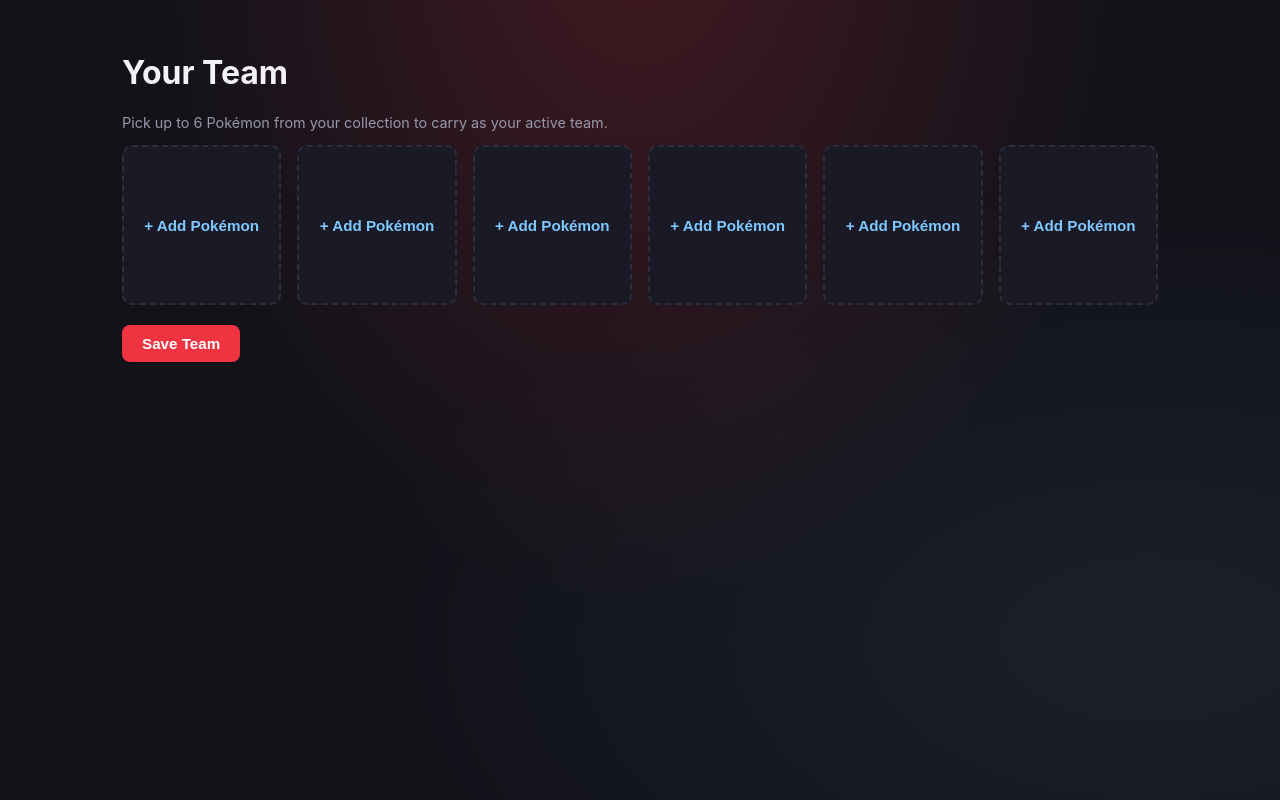
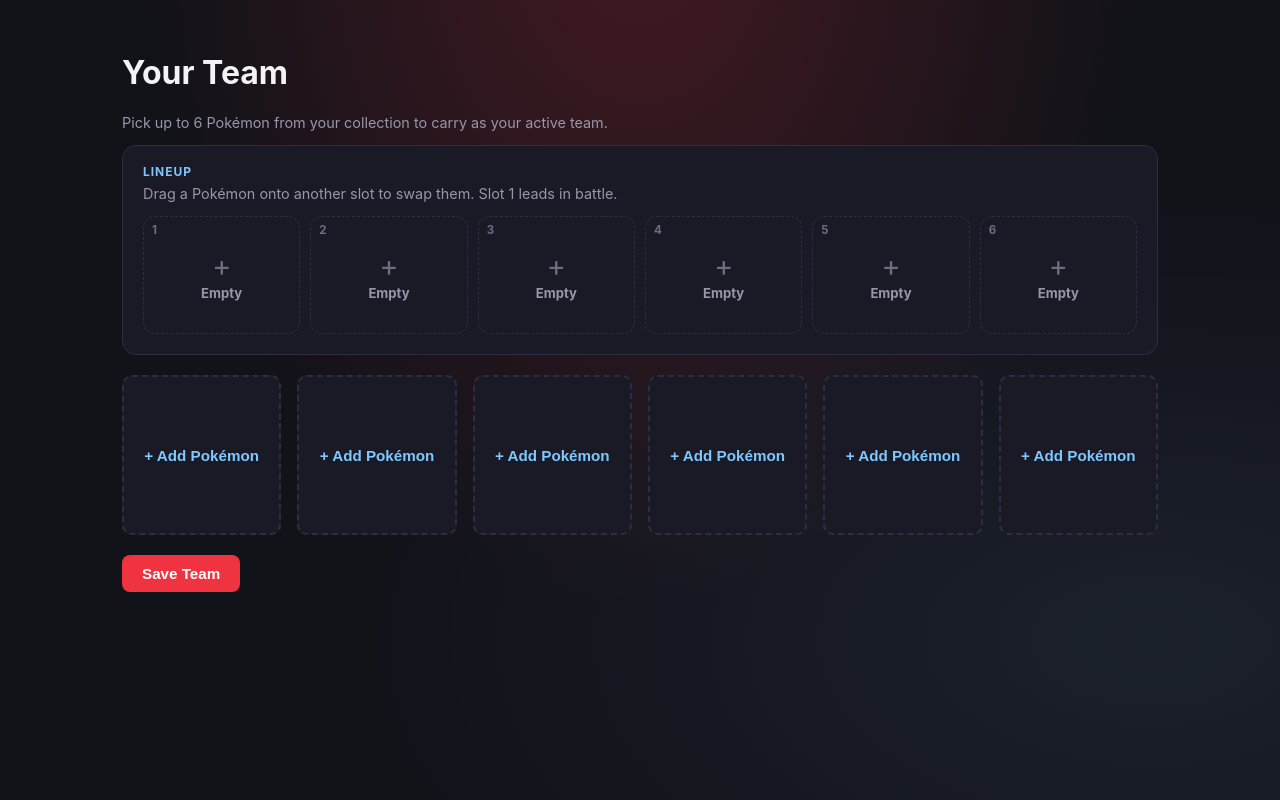
Before and after one commit to RiversC1/shawtybot, a FastAPI app: template web/templates/team.html in a window 1280 px wide. Run offline with FastAPI, Linux system fonts and the light colour scheme; the template is opened without the code that fills it, so the values that code supplies are empty.

Commit message:
Team page: drag-and-drop lineup to reorder slots
A compact Lineup strip at the top of the Team page shows all 6 slots.
Drag a Pokémon onto another slot to swap them (or onto an empty slot to
move it); the detailed cards below follow the new order. Built on pointer
events so it works with touch as well as a mouse. Reordering, adding or
removing flags unsaved changes on the Save Team button.

Co-Authored-By: Claude Opus 5.5 <noreply@anthropic.com>

```diff
--- a/web/static/style.css
+++ b/web/static/style.css
@@ -3243,3 +3243,129 @@ code {
         justify-content: space-between;
     }
 }
+
+/* ---------- Team lineup (drag to reorder) ---------- */
+
+.team-lineup-card {
+    padding: 18px 20px 20px;
+}
+
+.team-lineup-hint {
+    margin: 4px 0 14px;
+}
+
+.team-lineup {
+    display: grid;
+    grid-template-columns: repeat(6, minmax(0, 1fr));
+    gap: 10px;
+}
+
+.lineup-slot {
+    position: relative;
+    display: flex;
+    flex-direction: column;
+    align-items: center;
+    justify-content: center;
+    gap: 4px;
+    min-height: 118px;
+    padding: 12px 6px 10px;
+    border-radius: 12px;
+    background: var(--surface-alt);
+    border: 1px solid var(--border);
+    user-select: none;
+    -webkit-user-select: none;
+    transition: border-color 0.12s ease, transform 0.12s ease, background 0.12s ease;
+}
+
+.lineup-slot.is-filled {
+    cursor: grab;
+    touch-action: none;
+}
+
+.lineup-slot.is-filled:hover {
+    border-color: var(--text-dim);
+}
+
+.lineup-slot.is-empty {
+    cursor: pointer;
+    border-style: dashed;
+    background: transparent;
+}
+
+.lineup-slot.is-empty:hover {
+    border-color: var(--red);
+}
+
+.lineup-slot img {
+    width: 64px;
+    height: 64px;
+    object-fit: contain;
+    pointer-events: none;
+}
+
+.lineup-slot-num {
+    position: absolute;
+    top: 6px;
+    left: 8px;
+    font-size: 0.72em;
+    font-weight: bold;
+    color: var(--text-dim);
+}
+
+.lineup-slot:first-child.is-filled .lineup-slot-num {
+    color: var(--yellow);
+}
+
+.lineup-slot-name {
+    font-size: 0.82em;
+    font-weight: bold;
+    text-align: center;
+    overflow: hidden;
+    text-overflow: ellipsis;
+    white-space: nowrap;
+    max-width: 100%;
+}
+
+.lineup-slot-plus {
+    font-size: 1.8em;
+    line-height: 1;
+    color: var(--text-dim);
+}
+
+.lineup-slot.is-dragging {
+    opacity: 0.35;
+}
+
+.lineup-slot.is-drop-target {
+    border-color: var(--red);
+    border-style: solid;
+    background: rgba(239, 51, 64, 0.12);
+    transform: scale(1.04);
+}
+
+.lineup-ghost {
+    position: fixed;
+    top: 0;
+    left: 0;
+    z-index: 500;
+    pointer-events: none;
+    cursor: grabbing;
+    border-color: var(--red);
+    box-shadow: 0 14px 30px rgba(0, 0, 0, 0.5);
+    opacity: 0.95;
+}
+
+body.lineup-dragging,
+body.lineup-dragging * {
+    cursor: grabbing !important;
+}
+
+.btn-primary.is-attention {
+    box-shadow: 0 0 0 3px rgba(239, 51, 64, 0.35);
+}
+
+@media (max-width: 700px) {
+    .team-lineup {
+        grid-template-columns: repeat(3, minmax(0, 1fr));
+    }
+}
--- a/web/static/team.js
+++ b/web/static/team.js
@@ -87,6 +87,7 @@
     card.querySelector(".remove-btn").addEventListener("click", () => {
       teamState[index] = null;
       render();
+      markDirty();
     });
 
     card.querySelectorAll(".move-grid .move-card").forEach((cell, i) => {
@@ -96,7 +97,110 @@
     return card;
   }
 
+  // ---------- Lineup strip (drag to reorder) ----------
+  // Pointer events rather than native HTML5 drag-and-drop, which doesn't fire
+  // for touch input — this way reordering works the same with a mouse or a
+  // finger. Dropping onto a filled slot swaps the two; onto an empty slot moves.
+
+  const lineup = document.getElementById("team-lineup");
+  let drag = null;
+
+  function markDirty() {
+    status.textContent = "Lineup changed — click Save Team to keep it.";
+    status.classList.remove("error");
+    saveBtn.classList.add("is-attention");
+  }
+
+  function renderLineup() {
+    lineup.innerHTML = "";
+    teamState.forEach((mon, i) => {
+      const tile = document.createElement("div");
+      tile.className = "lineup-slot" + (mon ? " is-filled" : " is-empty");
+      tile.dataset.index = i;
+      tile.innerHTML = mon
+        ? `<span class="lineup-slot-num">${i + 1}</span>
+           <img src="${mon.artwork}" alt="" draggable="false">
+           <span class="lineup-slot-name">${mon.name}</span>`
+        : `<span class="lineup-slot-num">${i + 1}</span><span class="lineup-slot-plus">+</span><span class="lineup-slot-name muted">Empty</span>`;
+      if (mon) {
+        tile.addEventListener("pointerdown", (e) => startDrag(e, tile, i));
+      } else {
+        tile.addEventListener("click", () => openPicker(i));
+      }
+      lineup.appendChild(tile);
+    });
+  }
+
+  function slotUnder(x, y) {
+    const el = document.elementFromPoint(x, y);
+    return el ? el.closest(".lineup-slot") : null;
+  }
+
+  function startDrag(e, tile, index) {
+    if (e.button !== undefined && e.button !== 0) return;
+    drag = { index, tile, startX: e.clientX, startY: e.clientY, ghost: null, over: null, pointerId: e.pointerId };
+    tile.setPointerCapture(e.pointerId);
+    tile.addEventListener("pointermove", onDragMove);
+    tile.addEventListener("pointerup", endDrag);
+    tile.addEventListener("pointercancel", cancelDrag);
+  }
+
+  function onDragMove(e) {
+    if (!drag) return;
+    if (!drag.ghost) {
+      // Small threshold so a plain tap/click doesn't start a drag.
+      if (Math.hypot(e.clientX - drag.startX, e.clientY - drag.startY) < 6) return;
+      const rect = drag.tile.getBoundingClientRect();
+      drag.offsetX = drag.startX - rect.left;
+      drag.offsetY = drag.startY - rect.top;
+      drag.ghost = drag.tile.cloneNode(true);
+      drag.ghost.classList.add("lineup-ghost");
+      drag.ghost.style.width = `${rect.width}px`;
+      drag.ghost.style.height = `${rect.height}px`;
+      document.body.appendChild(drag.ghost);
+      drag.tile.classList.add("is-dragging");
+      document.body.classList.add("lineup-dragging");
+    }
+    e.preventDefault();
+    drag.ghost.style.transform = `translate(${e.clientX - drag.offsetX}px, ${e.clientY - drag.offsetY}px)`;
+    const over = slotUnder(e.clientX, e.clientY);
+    if (over !== drag.over) {
+      if (drag.over) drag.over.classList.remove("is-drop-target");
+      drag.over = over && over !== drag.tile ? over : null;
+      if (drag.over) drag.over.classList.add("is-drop-target");
+    }
+  }
+
+  function cleanupDrag() {
+    if (!drag) return;
+    drag.tile.removeEventListener("pointermove", onDragMove);
+    drag.tile.removeEventListener("pointerup", endDrag);
+    drag.tile.removeEventListener("pointercancel", cancelDrag);
+    if (drag.ghost) drag.ghost.remove();
+    if (drag.over) drag.over.classList.remove("is-drop-target");
+    drag.tile.classList.remove("is-dragging");
+    document.body.classList.remove("lineup-dragging");
+  }
+
+  function endDrag() {
+    if (!drag) return;
+    const from = drag.index;
+    const target = drag.ghost && drag.over ? parseInt(drag.over.dataset.index, 10) : null;
+    cleanupDrag();
+    drag = null;
+    if (target === null || target === from) return;
+    [teamState[from], teamState[target]] = [teamState[target], teamState[from]];
+    render();
+    markDirty();
+  }
+
+  function cancelDrag() {
+    cleanupDrag();
+    drag = null;
+  }
+
   function render() {
+    renderLineup();
     cardsContainer.innerHTML = "";
     emptyContainer.innerHTML = "";
 
@@ -167,6 +271,7 @@
         };
         closePicker();
         render();
+        markDirty();
       });
       pickerGrid.appendChild(item);
     }
@@ -272,6 +377,7 @@
       return;
     }
     status.textContent = "Team saved!";
+    saveBtn.classList.remove("is-attention");
   });
 
   render();
--- a/web/templates/team.html
+++ b/web/templates/team.html
@@ -3,6 +3,16 @@
 {% block content %}
 <h1>Your Team</h1>
 <p class="muted">Pick up to 6 Pokémon from your collection to carry as your active team.</p>
+
+<div class="card team-lineup-card">
+    <div class="team-lineup-head">
+        <div>
+            <div class="section-label">Lineup</div>
+            <p class="muted team-lineup-hint">Drag a Pokémon onto another slot to swap them. Slot 1 leads in battle.</p>
+        </div>
+    </div>
+    <div class="team-lineup" id="team-lineup"></div>
+</div>
 
 <div id="team-cards"></div>
 
```
